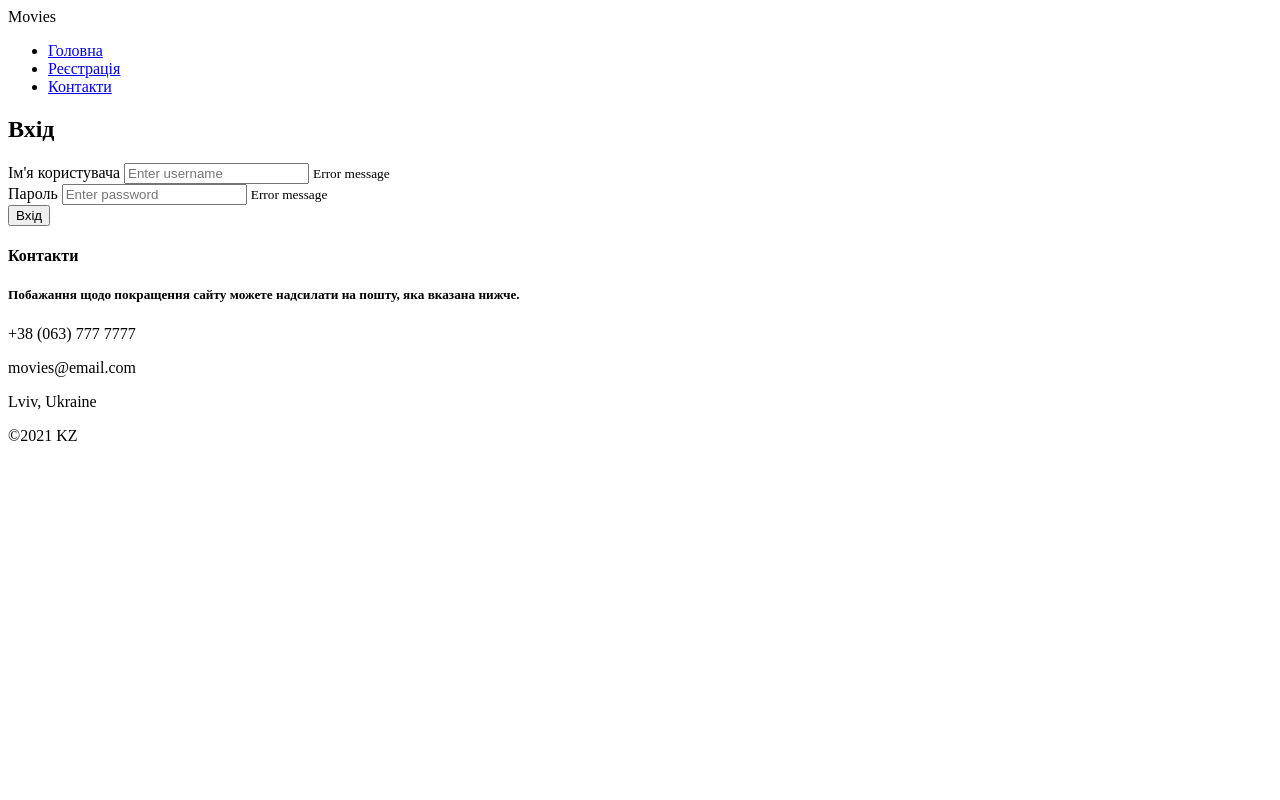
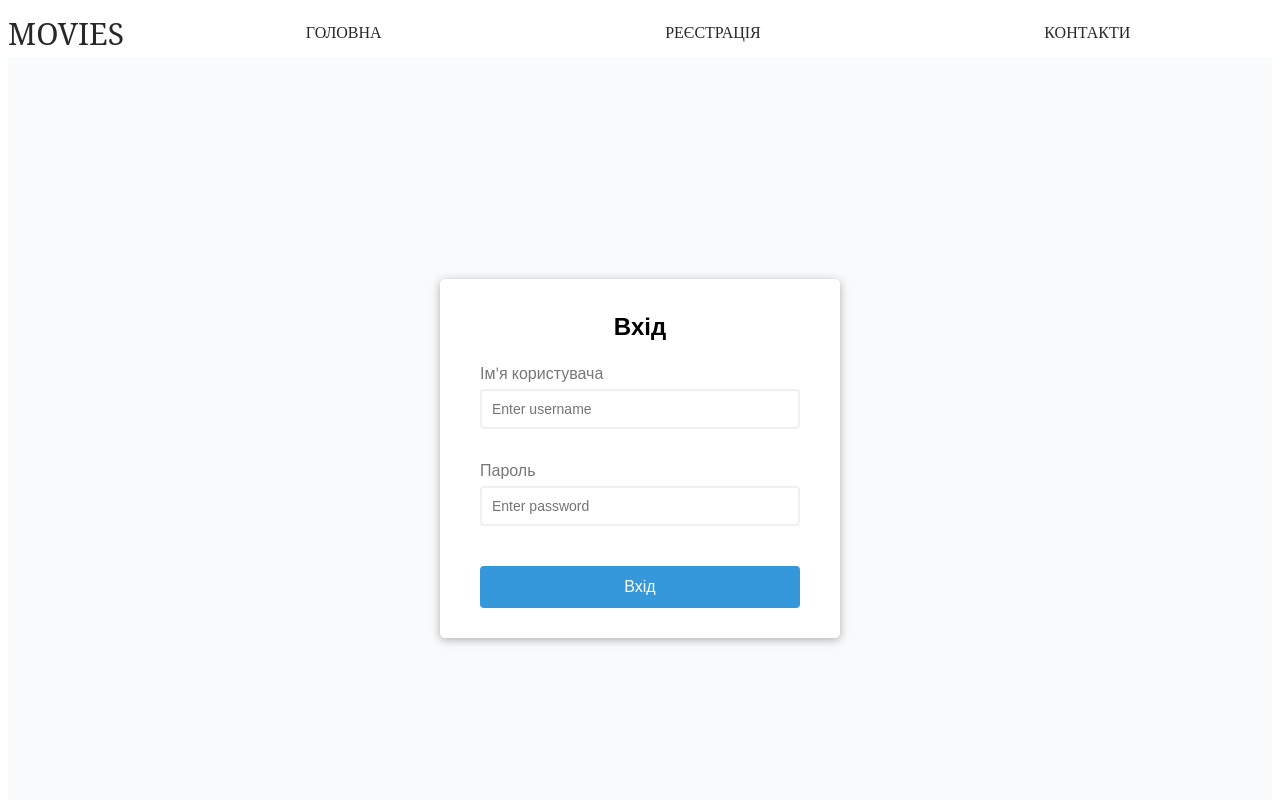
Before and after one commit to Khrystyna17/site_movies, a website: page signin.html in a window 1280 px wide. Shown: the top 800 px of the page. Drawn offline with nearby package versions, Linux system fonts and the light colour scheme; the site is published under a folder, as on GitHub Pages, so addresses that start at the root find nothing.

Commit message:
Sample code

```diff
--- a/registration.html
+++ b/registration.html
@@ -4,7 +4,7 @@
     <meta charset="UTF-8" />
     <meta name="viewport" content="width=device-width, initial-scale=1.0" />
     <meta http-equiv="X-UA-Compatible" content="ie=edge" />
-    <link rel="stylesheet" href="/css/registration.css">
+    <link rel="stylesheet" href="css/registration.css">
     <title>Registration</title>
   </head>
   <body>
--- a/signin.html
+++ b/signin.html
@@ -3,7 +3,7 @@
 <head>
     <meta charset="UTF-8">
     <meta name="viewport" content="width=device-width, initial-scale=1.0">
-    <link rel="stylesheet" href="/css/registration.css">
+    <link rel="stylesheet" href="css/registration.css">
     <title>Вхід</title>
 </head>
 <body>
```
